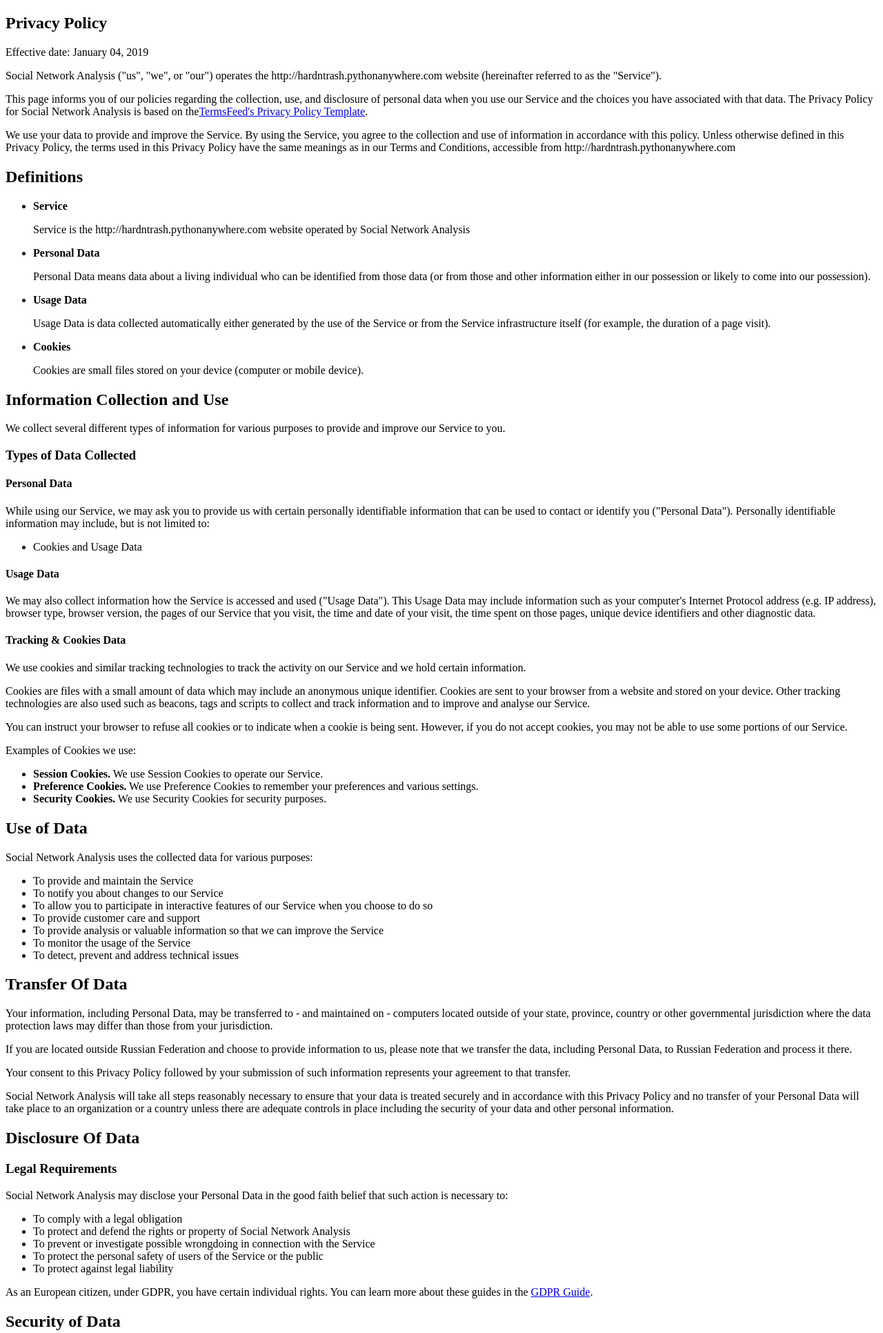
After one commit to hardntrash/VKAnalysis, a Flask app: page /policy in a window 1280 px wide. The commit adds this page. Shown: the top 1932 px of the page at 69% size. Run offline with Flask 2, Linux system fonts and the light colour scheme.

Commit message:
Политика конфидециальности

```diff
--- a/FlaskApp/templates/base.html
+++ b/FlaskApp/templates/base.html
@@ -9,7 +9,7 @@
 
 	<title>
 		{% block title %}
-		Analysis
+		Social network analysis
 		{% endblock %}
 	</title>
 
@@ -17,6 +17,7 @@
 <body>
 	<nav class="menu">
 		<a href="/" class="menu__item">Все методы</a>
+		<a href="/policy" class="menu__item">Политика кофиденциальности</a>
 	</nav>
 
 	<section class="container">
--- /dev/null
+++ b/FlaskApp/templates/privacyPolicy.html
@@ -0,0 +1,135 @@
+<!DOCTYPE html>
+<html>
+<head>
+    <meta charset="utf-8">
+    <title>Social network analysis</title>
+</head>
+<body>
+    <section class="container">
+        <h1>Privacy Policy</h1>
+
+
+        <p>Effective date: January 04, 2019</p>
+
+
+        <p>Social Network Analysis ("us", "we", or "our") operates the http://hardntrash.pythonanywhere.com website (hereinafter referred to as the "Service").</p>
+
+        <p>This page informs you of our policies regarding the collection, use, and disclosure of personal data when you use our Service and the choices you have associated with that data. The Privacy Policy  for Social Network Analysis is based on the<a href="https://termsfeed.com/blog/sample-privacy-policy-template/">TermsFeed's Privacy Policy Template</a>.</p>
+
+        <p>We use your data to provide and improve the Service. By using the Service, you agree to the collection and use of information in accordance with this policy. Unless otherwise defined in this Privacy Policy, the terms used in this Privacy Policy have the same meanings as in our Terms and Conditions, accessible from http://hardntrash.pythonanywhere.com</p>
+
+        <h2>Definitions</h2>
+        <ul>
+            <li>
+                <p><strong>Service</strong></p>
+                        <p>Service is the http://hardntrash.pythonanywhere.com website operated by Social Network Analysis</p>
+                    </li>
+            <li>
+                <p><strong>Personal Data</strong></p>
+                <p>Personal Data means data about a living individual who can be identified from those data (or from those and other information either in our possession or likely to come into our possession).</p>
+            </li>
+            <li>
+                <p><strong>Usage Data</strong></p>
+                <p>Usage Data is data collected automatically either generated by the use of the Service or from the Service infrastructure itself (for example, the duration of a page visit).</p>
+            </li>
+            <li>
+                <p><strong>Cookies</strong></p>
+                <p>Cookies are small files stored on your device (computer or mobile device).</p>
+            </li>
+        </ul>
+
+        <h2>Information Collection and Use</h2>
+        <p>We collect several different types of information for various purposes to provide and improve our Service to you.</p>
+
+        <h3>Types of Data Collected</h3>
+
+        <h4>Personal Data</h4>
+        <p>While using our Service, we may ask you to provide us with certain personally identifiable information that can be used to contact or identify you ("Personal Data"). Personally identifiable information may include, but is not limited to:</p>
+
+        <ul>
+        <li>Cookies and Usage Data</li>
+        </ul>
+
+        <h4>Usage Data</h4>
+
+        <p>We may also collect information how the Service is accessed and used ("Usage Data"). This Usage Data may include information such as your computer's Internet Protocol address (e.g. IP address), browser type, browser version, the pages of our Service that you visit, the time and date of your visit, the time spent on those pages, unique device identifiers and other diagnostic data.</p>
+
+        <h4>Tracking & Cookies Data</h4>
+        <p>We use cookies and similar tracking technologies to track the activity on our Service and we hold certain information.</p>
+        <p>Cookies are files with a small amount of data which may include an anonymous unique identifier. Cookies are sent to your browser from a website and stored on your device. Other tracking technologies are also used such as beacons, tags and scripts to collect and track information and to improve and analyse our Service.</p>
+        <p>You can instruct your browser to refuse all cookies or to indicate when a cookie is being sent. However, if you do not accept cookies, you may not be able to use some portions of our Service.</p>
+        <p>Examples of Cookies we use:</p>
+        <ul>
+            <li><strong>Session Cookies.</strong> We use Session Cookies to operate our Service.</li>
+            <li><strong>Preference Cookies.</strong> We use Preference Cookies to remember your preferences and various settings.</li>
+            <li><strong>Security Cookies.</strong> We use Security Cookies for security purposes.</li>
+        </ul>
+
+        <h2>Use of Data</h2>
+
+        <p>Social Network Analysis uses the collected data for various purposes:</p>
+        <ul>
+            <li>To provide and maintain the Service</li>
+            <li>To notify you about changes to our Service</li>
+            <li>To allow you to participate in interactive features of our Service when you choose to do so</li>
+            <li>To provide customer care and support</li>
+            <li>To provide analysis or valuable information so that we can improve the Service</li>
+            <li>To monitor the usage of the Service</li>
+            <li>To detect, prevent and address technical issues</li>
+        </ul>
+
+        <h2>Transfer Of Data</h2>
+        <p>Your information, including Personal Data, may be transferred to - and maintained on - computers located outside of your state, province, country or other governmental jurisdiction where the data protection laws may differ than those from your jurisdiction.</p>
+        <p>If you are located outside Russian Federation and choose to provide information to us, please note that we transfer the data, including Personal Data, to Russian Federation and process it there.</p>
+        <p>Your consent to this Privacy Policy followed by your submission of such information represents your agreement to that transfer.</p>
+        <p>Social Network Analysis will take all steps reasonably necessary to ensure that your data is treated securely and in accordance with this Privacy Policy and no transfer of your Personal Data will take place to an organization or a country unless there are adequate controls in place including the security of your data and other personal information.</p>
+
+        <h2>Disclosure Of Data</h2>
+
+        <h3>Legal Requirements</h3>
+        <p>Social Network Analysis may disclose your Personal Data in the good faith belief that such action is necessary to:</p>
+        <ul>
+            <li>To comply with a legal obligation</li>
+            <li>To protect and defend the rights or property of Social Network Analysis</li>
+            <li>To prevent or investigate possible wrongdoing in connection with the Service</li>
+            <li>To protect the personal safety of users of the Service or the public</li>
+            <li>To protect against legal liability</li>
+        </ul>
+
+        <p>As an European citizen, under GDPR, you have certain individual rights. You can learn more about these guides in the <a href="https://termsfeed.com/blog/gdpr/#Individual_Rights_Under_the_GDPR">GDPR Guide</a>.</p>
+
+        <h2>Security of Data</h2>
+        <p>The security of your data is important to us but remember that no method of transmission over the Internet or method of electronic storage is 100% secure. While we strive to use commercially acceptable means to protect your Personal Data, we cannot guarantee its absolute security.</p>
+
+        <h2>Service Providers</h2>
+        <p>We may employ third party companies and individuals to facilitate our Service ("Service Providers"), to provide the Service on our behalf, to perform Service-related services or to assist us in analyzing how our Service is used.</p>
+        <p>These third parties have access to your Personal Data only to perform these tasks on our behalf and are obligated not to disclose or use it for any other purpose.</p>
+
+
+
+
+        <h2>Links to Other Sites</h2>
+        <p>Our Service may contain links to other sites that are not operated by us. If you click a third party link, you will be directed to that third party's site. We strongly advise you to review the Privacy Policy of every site you visit.</p>
+        <p>We have no control over and assume no responsibility for the content, privacy policies or practices of any third party sites or services.</p>
+
+
+        <h2>Children's Privacy</h2>
+        <p>Our Service does not address anyone under the age of 18 ("Children").</p>
+        <p>We do not knowingly collect personally identifiable information from anyone under the age of 18. If you are a parent or guardian and you are aware that your Child has provided us with Personal Data, please contact us. If we become aware that we have collected Personal Data from children without verification of parental consent, we take steps to remove that information from our servers.</p>
+
+
+        <h2>Changes to This Privacy Policy</h2>
+        <p>We may update our Privacy Policy from time to time. We will notify you of any changes by posting the new Privacy Policy on this page.</p>
+        <p>We will let you know via email and/or a prominent notice on our Service, prior to the change becoming effective and update the "effective date" at the top of this Privacy Policy.</p>
+        <p>You are advised to review this Privacy Policy periodically for any changes. Changes to this Privacy Policy are effective when they are posted on this page.</p>
+
+
+        <h2>Contact Us</h2>
+        <p>If you have any questions about this Privacy Policy, please contact us:</p>
+        <ul>
+                <li>By email: goglbummm@gmail.com</li>
+
+                </ul>
+    </section>
+</body>
+</html>
--- a/FlaskApp/views.py
+++ b/FlaskApp/views.py
@@ -14,6 +14,10 @@ def index_view():
     form_map = MapLikesForms()
     return render_template('index.html', form_vk=form_vk, form_fb=form_fb, form_map=form_map)
 
+@app.route('/policy')
+def policy():
+    return render_template('privacyPolicy.html')
+
 @app.route('/vk_result', methods=['POST'])
 def vk_result_view():
     vk_id = request.form['vk_id']
```
